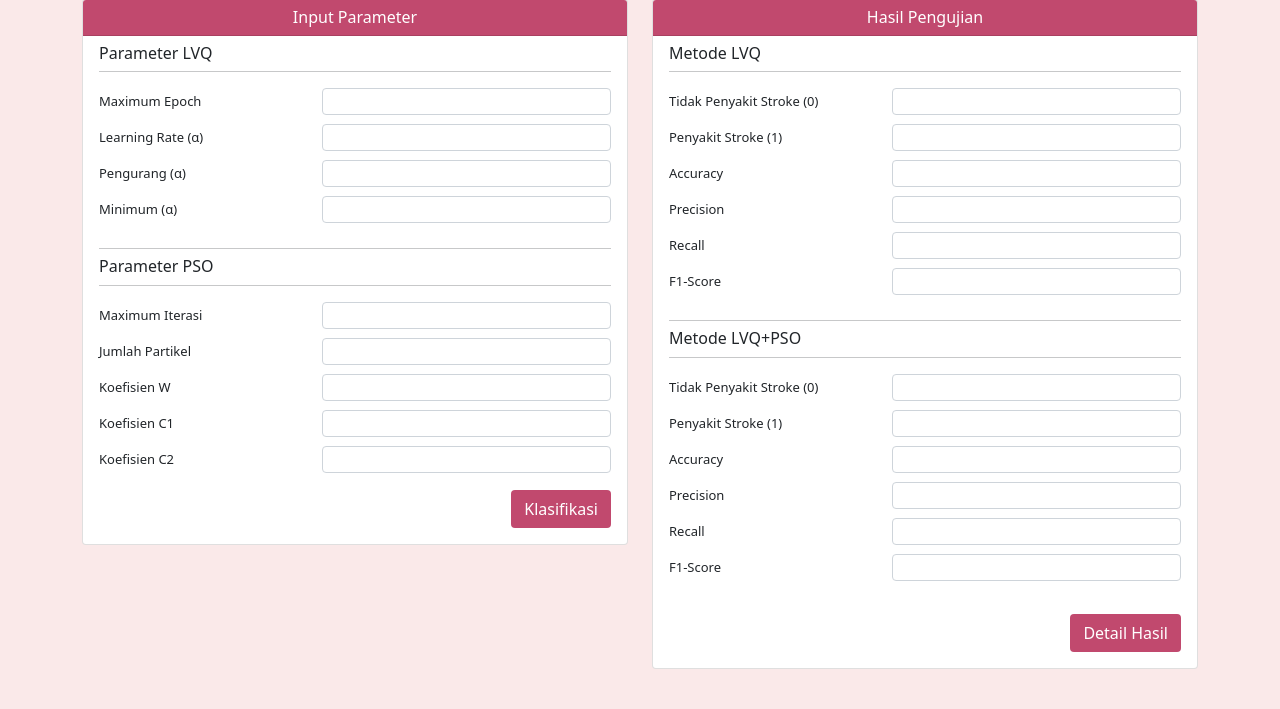
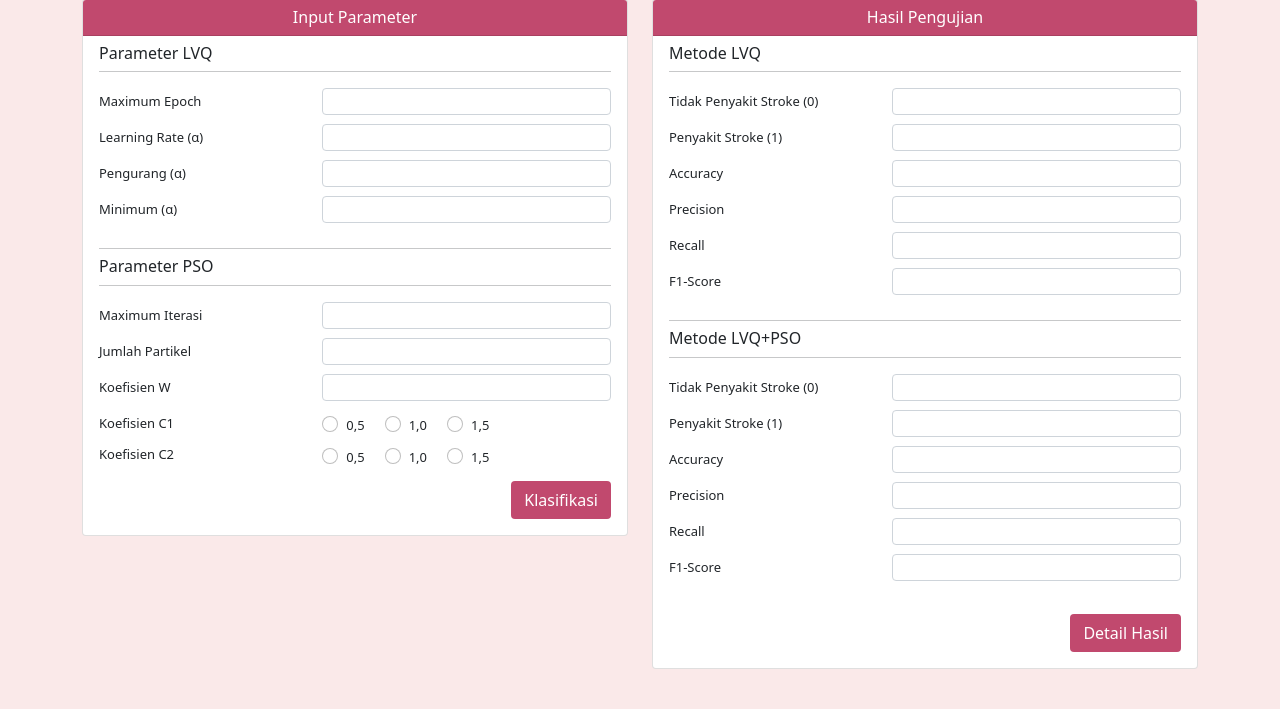
Before and after one commit to bethaarnt/Stroke-Classification-Using-LvqPso, a Django app: page / in a window 1280 px wide. Shown: the part 91-800 px from the top of the page. Run offline with Django 4.2, Linux system fonts and the light colour scheme; some libraries are stand-ins or nearby versions.

Commit message:
update lvq, pso, and views

```diff
--- a/TugasAkhir/LvqPso/pso.py
+++ b/TugasAkhir/LvqPso/pso.py
@@ -25,7 +25,7 @@ class PSO:
         return position
 
     # Optimasi mencari nilai cost data
-    def costData(self, row_data, row_particle, data, particle, label):
+    def hitungCost(self, row_data, row_particle, data, particle, label):
         sqrt_value = []
         # rumus menghitung jarak minimal
         for i in range(row_particle):
@@ -128,7 +128,7 @@ class PSO:
     def train_pso(self, data, label, row_data, maxIteration, row_particle, w, c1, c2):
         particle = self.initPartikel(self, row_particle)
         velocity = self.initV(self, row_particle)
-        cost = self.costData(self, row_data, row_particle, data, particle, label)
+        cost = self.hitungCost(self, row_data, row_particle, data, particle, label)
         fitness = self.calculateFitness(self, cost, row_data)
         pbest = self.initialPBest(self, particle)
         gbest, gbest_fitness = self.setGBest(self, pbest, fitness)
@@ -136,7 +136,7 @@ class PSO:
         while iteration < maxIteration:
             velocity = self.updateVelocity(self, w, c1, c2, particle, pbest, gbest, velocity)
             particle = self.updatePosition(self, particle, velocity)
-            cost = self.costData(self, row_data, row_particle, data, particle, label)
+            cost = self.hitungCost(self, row_data, row_particle, data, particle, label)
             old_fitness = fitness
             fitness = self.calculateFitness(self, cost, row_data)
             pbest = self.updatePBest(self, old_fitness, fitness, pbest, particle)
--- a/TugasAkhir/LvqPso/templates/index.html
+++ b/TugasAkhir/LvqPso/templates/index.html
@@ -111,8 +111,19 @@
                                     <div class="col-sm-5">
                                         <label for="koefisien_c1" class="form-label">Koefisien C1</label>
                                     </div>
-                                    <div class="col-sm-7">
-                                        <input type="text" class="form-control h-75" id="koefisien_c1" name="koefisien_c1" {% if koefisien_c1 %} value="{{ koefisien_c1 }}" {% endif %} required>
+                                    <div class="col-sm-7" style="display: flex; align-items: center; gap: 20px;">
+                                        <div class="form-check">
+                                            <input type="radio" class="form-check-input" id="koefisien_c1_0.5" name="koefisien_c1" value="0.5" {% if koefisien_c1 == 0.5 %} checked {% endif %}>
+                                            <label class="form-check-label" for="koefisien_c1_0.5">0,5</label>
+                                        </div>
+                                        <div class="form-check">
+                                            <input type="radio" class="form-check-input" id="koefisien_c1_1.0" name="koefisien_c1" value="1.0" {% if koefisien_c1 == 1.0 %} checked {% endif %}>
+                                            <label class="form-check-label" for="koefisien_c1_1.0">1,0</label>
+                                        </div>
+                                        <div class="form-check">
+                                            <input type="radio" class="form-check-input" id="koefisien_c1_1.5" name="koefisien_c1" value="1.5" {% if koefisien_c1 == 1.5 %} checked {% endif %}>
+                                            <label class="form-check-label" for="koefisien_c1_1.5">1,5</label>
+                                        </div>
                                     </div>
                                 </div>
                             </div>
@@ -124,8 +135,18 @@
                                     <div class="col-sm-5">
                                         <label for="koefisien_c2" class="form-label">Koefisien C2</label>
                                     </div>
-                                    <div class="col-sm-7">
-                                        <input type="text" class="form-control h-75" id="koefisien_c2" name="koefisien_c2" {% if koefisien_c2 %} value="{{ koefisien_c2 }}" {% endif %} required>
+                                    <div class="col-sm-7" style="display: flex; align-items: center; gap: 20px;">
+                                        <div class="form-check">
+                                            <input type="radio" class="form-check-input" id="koefisien_c2_0.5" name="koefisien_c2" value="0.5" {% if koefisien_c2 == 0.5 %} checked {% endif %}>
+                                            <label class="form-check-label" for="koefisien_c2_0.5">0,5</label>
+                                        </div>
+                                        <div class="form-check">
+                                            <input type="radio" class="form-check-input" id="koefisien_c2_1.0" name="koefisien_c2" value="1.0" {% if koefisien_c2 == 1.0 %} checked {% endif %}>
+                                            <label class="form-check-label" for="koefisien_c2_1.0">1,0</label>
+                                        </div><div class="form-check">
+                                            <input type="radio" class="form-check-input" id="koefisien_c2_1.5" name="koefisien_c2" value="1.5" {% if koefisien_c2 == 1.5 %} checked {% endif %}>
+                                            <label class="form-check-label" for="koefisien_c2_1.5">1,5</label>
+                                        </div>
                                     </div>
                                 </div>
                             </div>
--- a/TugasAkhir/LvqPso/views.py
+++ b/TugasAkhir/LvqPso/views.py
@@ -35,7 +35,7 @@ class App:
 
         # UnderSampling
         # rus = RandomUnderSampler(random_state=42)
-        # data, label = rus.fit_resample(data_train, label_train)
+        # data, label = rus.fit_resample(data, label)
 
         data = data.values.round(3).tolist()
         label = label.values.tolist()
@@ -45,7 +45,7 @@ class App:
                 labels.append(label[i][j])
 
         # split data
-        data_train, data_test, label_train, label_test = train_test_split(data, label, test_size = 0.2)
+        data_train, data_test, label_train, label_test = train_test_split(data, label, test_size = 0.3)
 
         # Normalisasi
         scaler = MinMaxScaler()
```
Also changed, not shown: TugasAkhir/LvqPso/lvq.py (line endings or trailing spaces).
